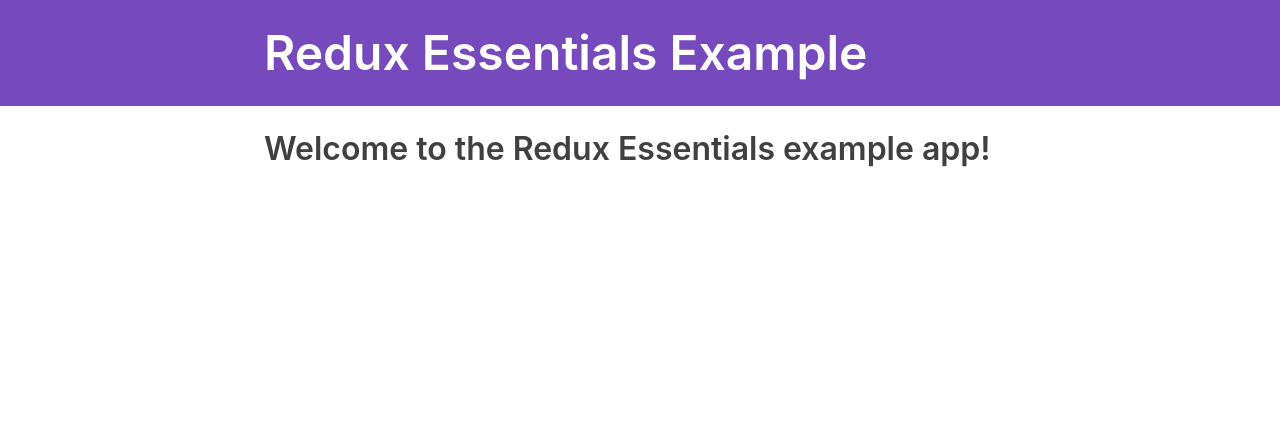
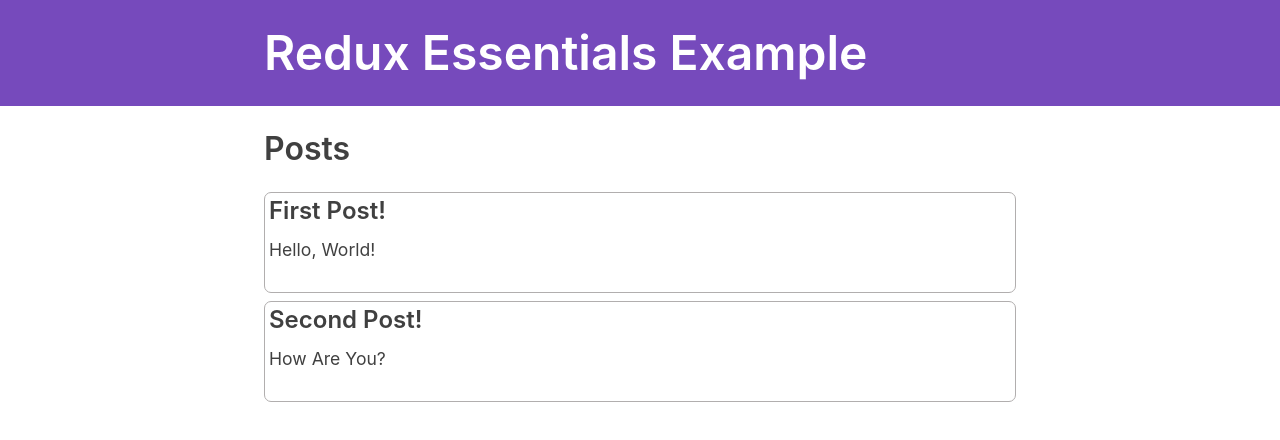
Before and after one commit to AmanVhora/Redux-demo-app, a React (Create React App) app: page / in a window 1280 px wide. Shown: the top 440 px of the page. Built offline with nearby package versions, Linux system fonts and the light colour scheme; what @mswjs/data, mock-socket, txtgen would draw is missing.

Commit message:
Show posts list

```diff
--- a/src/App.js
+++ b/src/App.js
@@ -7,6 +7,7 @@
 } from 'react-router-dom'
 
 import { Navbar } from './app/Navbar'
+import { PostsList } from './features/posts/postsList'
 
 function App() {
   return (
@@ -18,9 +19,9 @@
             exact
             path="/"
             render={() => (
-              <section>
-                <h2>Welcome to the Redux Essentials example app!</h2>
-              </section>
+              <React.Fragment>
+                <PostsList />
+              </React.Fragment>
             )}
           />
           <Redirect to="/" />
--- a/src/app/store.js
+++ b/src/app/store.js
@@ -1,5 +1,8 @@
 import { configureStore } from '@reduxjs/toolkit'
+import postsReducer from '../features/posts/postsSlice'
 
 export default configureStore({
-  reducer: () => ({}),
+  reducer: {
+    posts: postsReducer,
+  },
 })
--- /dev/null
+++ b/src/features/posts/postsList.js
@@ -0,0 +1,20 @@
+import React from "react";
+import { useSelector } from "react-redux";
+
+export const PostsList = () => {
+  const posts = useSelector(state => state.posts)
+
+  const renderedPosts = posts.map(post => (
+    <article className="post-excerpt" key={post.id}>
+      <h3>{post.title}</h3>
+      <p className="post-content">{post.content.substring(0, 100)}</p>
+    </article>
+  ))
+
+  return(
+    <section className="posts-list">
+      <h2>Posts</h2>
+      {renderedPosts}
+    </section>
+  )
+}
--- a/src/features/posts/postsSlice.js
+++ b/src/features/posts/postsSlice.js
@@ -1 +1,14 @@
 import { createSlice } from '@reduxjs/toolkit'
+
+const initialState = [
+  { id: '1', title: 'First Post!', content: 'Hello, World!' },
+  { id: '2', title: 'Second Post!', content: 'How Are You?' },
+]
+
+const postsSlice = createSlice({
+  name: 'posts',
+  initialState,
+  reducers: {}
+})
+
+export default postsSlice.reducer
```
